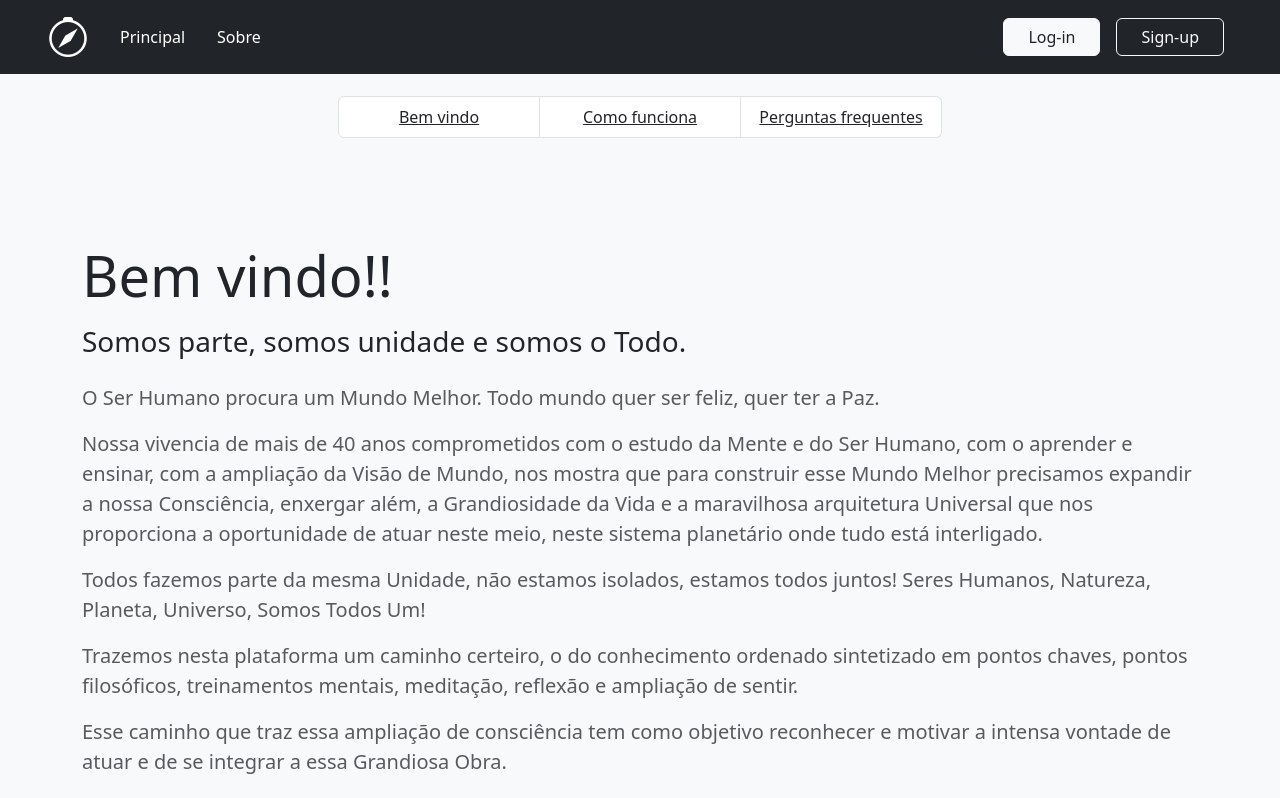
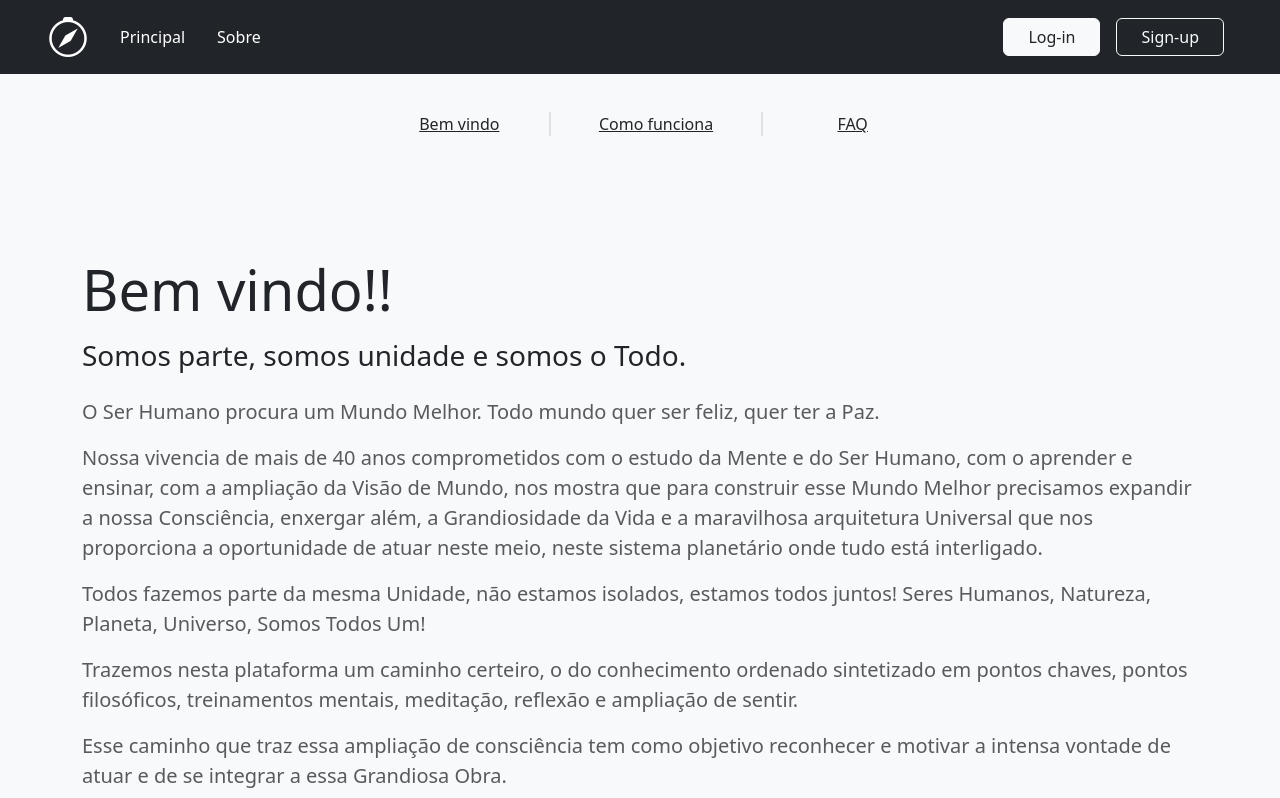
Before and after one commit to guisazevedo/aprendizado, a React (Vite) app: page / in a window 1280 px wide. Shown: the top 798 px of the page. Built offline with nearby package versions, Linux system fonts and the light colour scheme.

Commit message:
finalized crude breadcrumbs

```diff
--- a/src/01_components/BreadCrumbs.tsx
+++ b/src/01_components/BreadCrumbs.tsx
@@ -1,24 +1,24 @@
 const BreadCrumbs = () => {
   return (
-    <>
-      <ul className="col list-group list-group-horizontal d-flex justify-content-between">
-        <li className="col-sm list-group-item d-flex align-items-center justify-content-center">
+    <div className="container mt-3">
+      <ul className="row list-group-horizontal">
+        <li className="col list-group-item d-flex align-items-center justify-content-center border-2 border-black-subtle border-end">
           <a className="text-dark text-center" href="#welcome">
             Bem vindo
           </a>
         </li>
-        <li className="col-sm list-group-item d-flex align-items-center justify-content-center">
+        <li className="col list-group-item d-flex align-items-center justify-content-center border-2 border-black-subtle border-end px-3">
           <a className="text-dark text-center" href="#overview">
             Como funciona
           </a>
         </li>
-        <li className="col-sm list-group-item d-flex align-items-center justify-content-center">
+        <li className="col list-group-item d-flex align-items-center justify-content-center">
           <a className="text-dark text-center" href="#faq">
-            Perguntas frequentes
+            FAQ
           </a>
         </li>
       </ul>
-    </>
+    </div>
   );
 };
 
--- a/src/03_pages/Landing_page.tsx
+++ b/src/03_pages/Landing_page.tsx
@@ -24,5 +24,3 @@ const Landing_page = () => {
 };
 
 export default Landing_page;
-
-// TODO => add "bem vindo | como funciona | faq" on top
```
